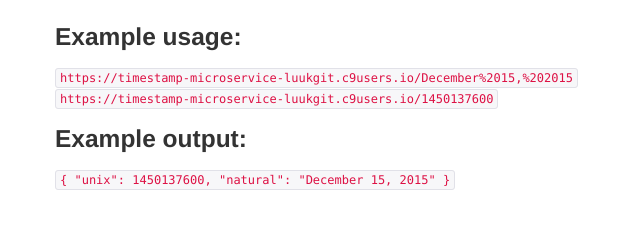
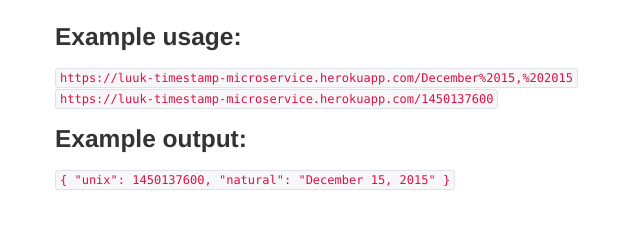
Before and after one commit to LuukGit/Timestamp-Microservice, a website: page client/index.html in a window 1280 px wide. Shown: the part 143-372 px from the top of the page, 0-640 px from the left. Drawn offline with Linux system fonts and the light colour scheme.

Commit message:
FINISHED

```diff
--- a/client/index.html
+++ b/client/index.html
@@ -23,8 +23,8 @@
       </blockquote>
 
       <h3> Example usage:</h3>
-      <code>https://timestamp-microservice-luukgit.c9users.io/December%2015,%202015</code><br>
-      <code>https://timestamp-microservice-luukgit.c9users.io/1450137600</code>
+      <code>https://luuk-timestamp-microservice.herokuapp.com/December%2015,%202015</code><br>
+      <code>https://luuk-timestamp-microservice.herokuapp.com/1450137600</code>
 
       <h3> Example output:</h3>
       <code>{ "unix": 1450137600, "natural": "December 15, 2015" } </code>
```
